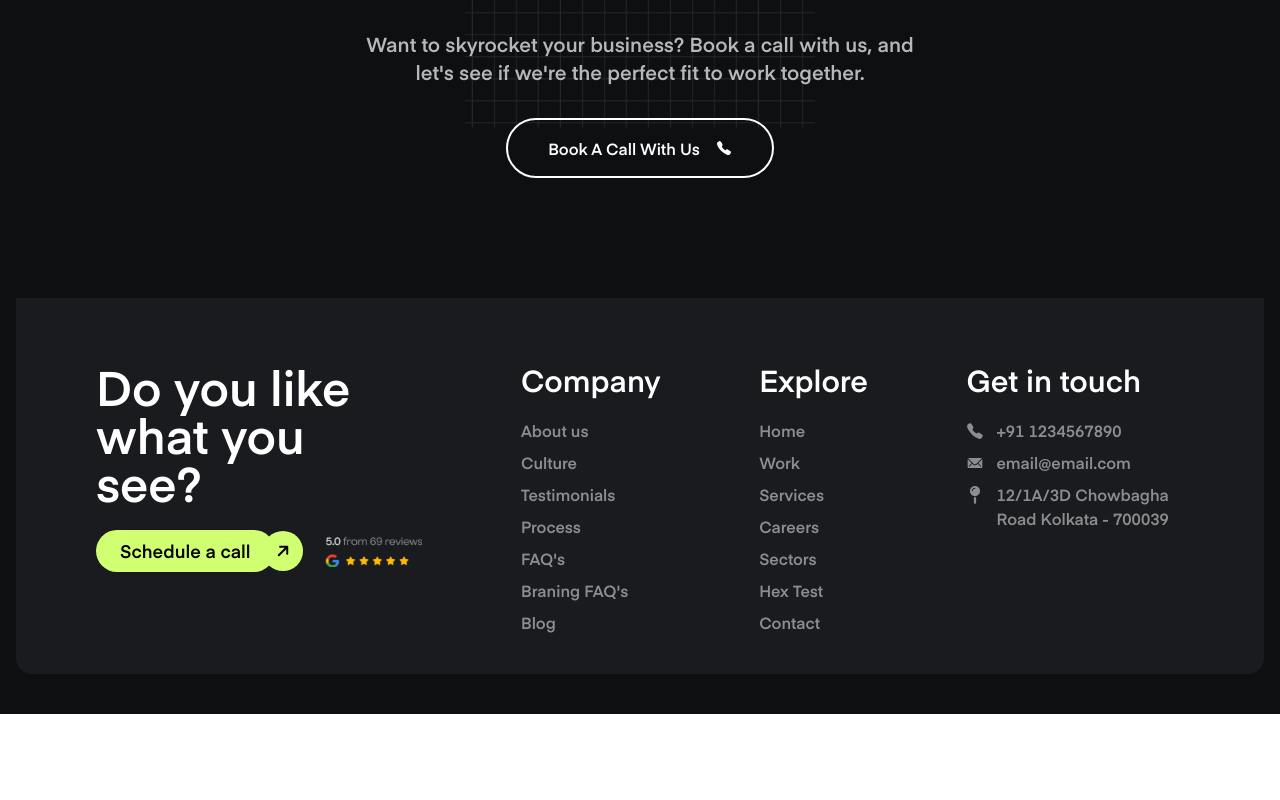
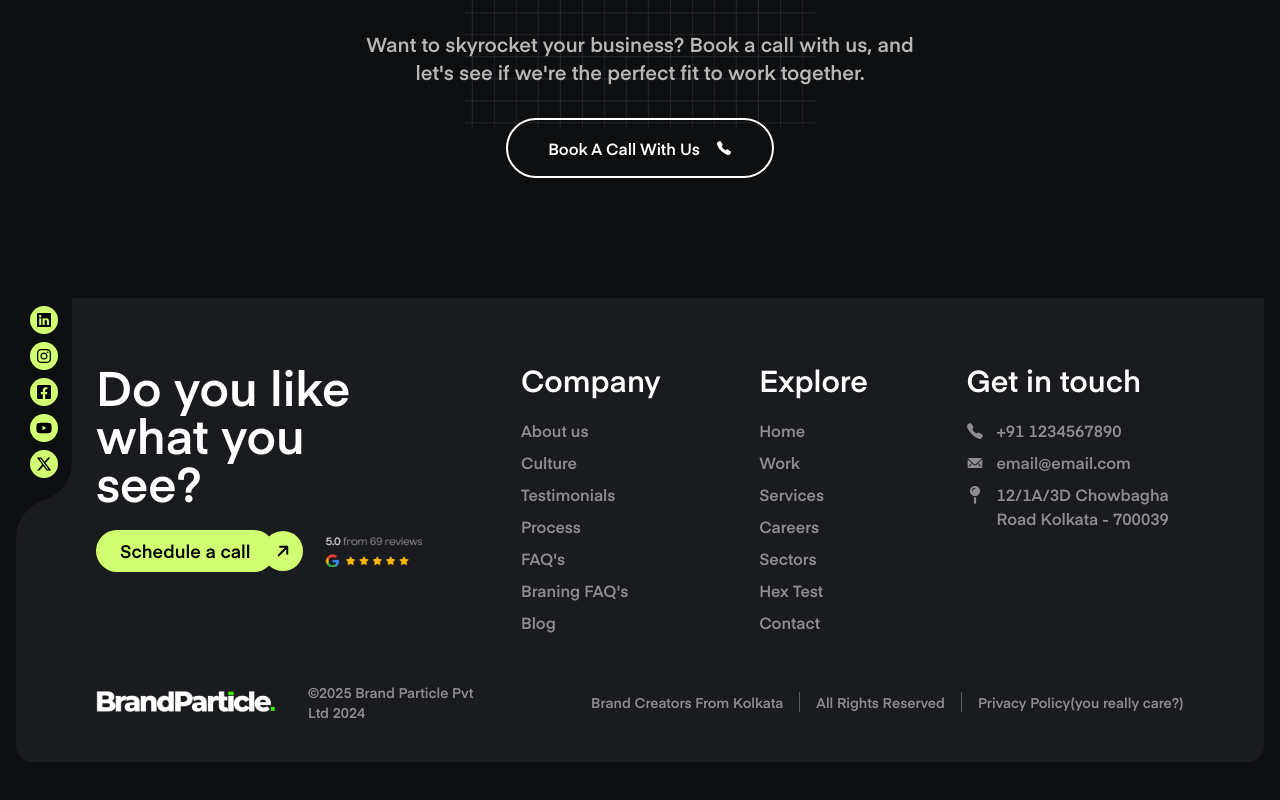
Before and after one commit to Bishal221/Brand-Particle, a React (Vite) app in the folder client/: page / in a window 1280 px wide. Shown: the part 7580-8380 px from the top of the page. Before the commit the page ends 8294 px from the top, so only its background shows below. Built offline with nearby package versions, Linux system fonts and the light colour scheme.

Commit message:
Auto saved

```diff
--- a/client/src/Pages/Home.jsx
+++ b/client/src/Pages/Home.jsx
@@ -1,8 +1,8 @@
 import React, { useState } from "react";
 import { Images, Videos } from "../assets/Index";
 import { Link } from "react-router-dom";
-import { FaCheckCircle, FaMapPin } from "react-icons/fa";
-import { FaPlay, FaArrowRight } from "react-icons/fa6";
+import { FaCheckCircle, FaMapPin, FaLinkedin, FaInstagram, FaFacebookSquare, FaYoutube } from "react-icons/fa";
+import { FaPlay, FaArrowRight, FaXTwitter } from "react-icons/fa6";
 import { IoMdClose, IoIosMail } from "react-icons/io";
 import BlogItem from "../Components/BlogItem";
 import { IoCall } from "react-icons/io5";
@@ -10,6 +10,7 @@
 const Home = () => {
 
     const [processFlowFAQ, setProcessFlowFAQ] = useState(1);
+    const [year, setYear] = useState(new Date().getFullYear())
 
     const ServicesArray = [
         [
@@ -459,8 +460,34 @@
 
 
             <footer className="max-w-screen w-full dark:bg-dark-bg px-4 py-10">
-                <section className="container mx-auto bg-[#1A1B1E] px-20 pt-16 pb-10 rounded-b-2xl">
-                    <div className="">
+                <section className="container mx-auto bg-[#1A1B1E] px-20 pt-16 pb-10 rounded-b-2xl relative">
+
+                    <div className="absolute top-0 left-0 w-14 h-60 bg-dark-bg z-[1]">
+                            <span className="absolute bottom-[0.75rem] left-[28px] w-[1.75rem] bg-[#1A1B1E] h-16 -z-[1]"></span>
+                            <span className="absolute bottom-[2.25rem] left-0 w-full bg-dark-bg h-10 rounded-br-full -z-[1]"></span>
+                            <span className="absolute bottom-0 left-0 w-full bg-[#1A1B1E] h-10 rounded-tl-full -z-[1]"></span>
+
+                        <article className="w-full flex flex-col items-center justify-start h-full gap-2 z-[2] pt-2">
+                            <Link className="w-7 h-7 bg-dark-primary rounded-full flex items-center justify-center text-black" to={''}>
+                                <FaLinkedin />
+                            </Link>
+                            <Link className="w-7 h-7 bg-dark-primary rounded-full flex items-center justify-center text-black" to={''}>
+                                <FaInstagram />
+                            </Link>
+                            <Link className="w-7 h-7 bg-dark-primary rounded-full flex items-center justify-center text-black" to={''}>
+                                <FaFacebookSquare />
+                            </Link>
+                            <Link className="w-7 h-7 bg-dark-primary rounded-full flex items-center justify-center text-black" to={''}>
+                                <FaYoutube />
+                            </Link>
+                            <Link className="w-7 h-7 bg-dark-primary rounded-full flex items-center justify-center text-black" to={''}>
+                                <FaXTwitter />
+                            </Link>
+                        </article>
+                    </div>
+
+
+                    <div className="flex items-start justify-start flex-col gap-12">
                         <section className="flex items-start justify-between gap-10">
                             <div className="max-w-[30%] w-full">
                                 <h1 className="text-5xl text-white mb-6">Do you like what you see?</h1>
@@ -511,7 +538,17 @@
                                 </ul>
                             </article>
                         </section>
-                        <section></section>
+                        <section className="flex items-center justify-between gap-10 w-full">
+                            <article className="flex items-center justify-between gap-8">
+                                <img className="w-[180px]" src={Images.BrandWhite} alt="" />
+                                <p className="text-white opacity-50 text-sm">©{year} Brand Particle Pvt Ltd 2024</p>
+                            </article>
+                            <article className="text-white opacity-50 flex items-center justify-end text-sm min-w-[650px]">
+                                <Link to={'#'} className="pr-4">Brand Creators From Kolkata</Link>
+                                <Link to={'#'} className="border-l border-r border-slate-400 px-4">All Rights Reserved</Link>
+                                <Link to={'#'} className="pl-4">Privacy Policy(you really care?)</Link>
+                            </article>
+                        </section>
                     </div>
                 </section>
             </footer>
```
